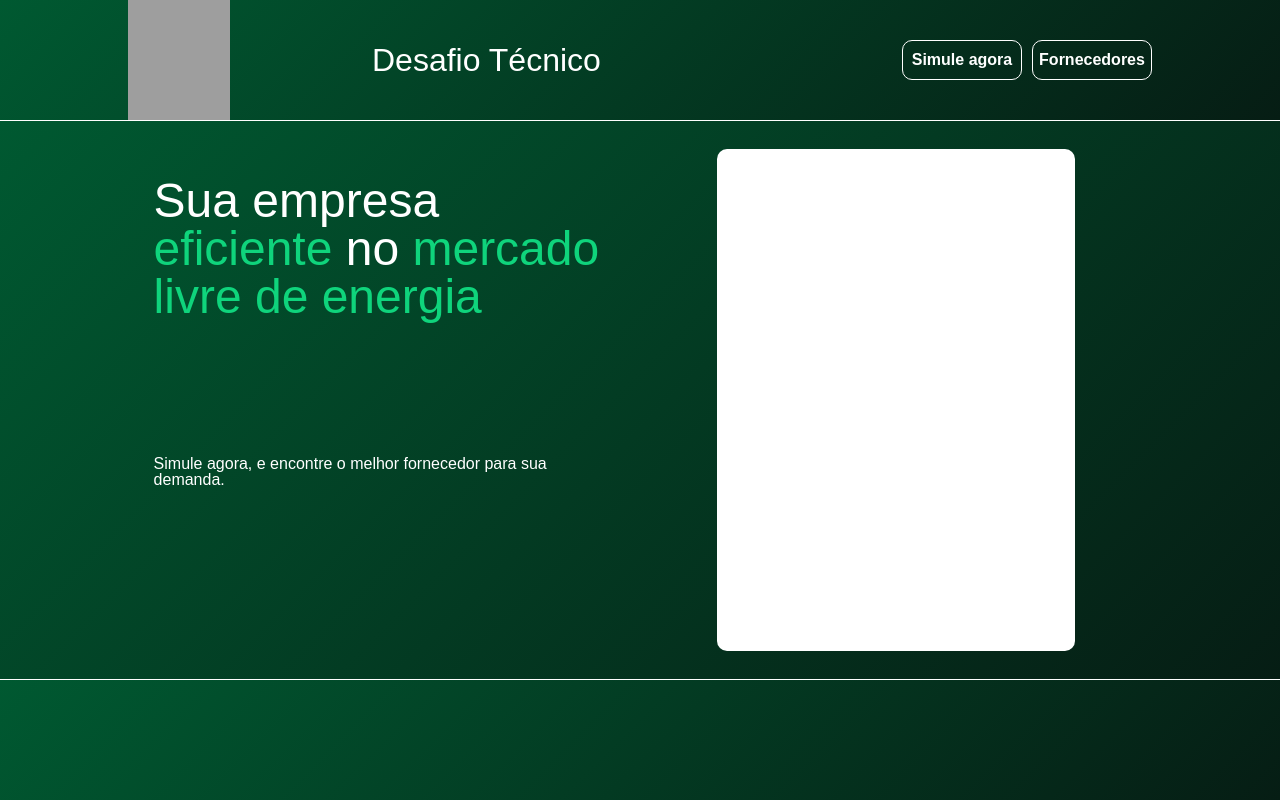
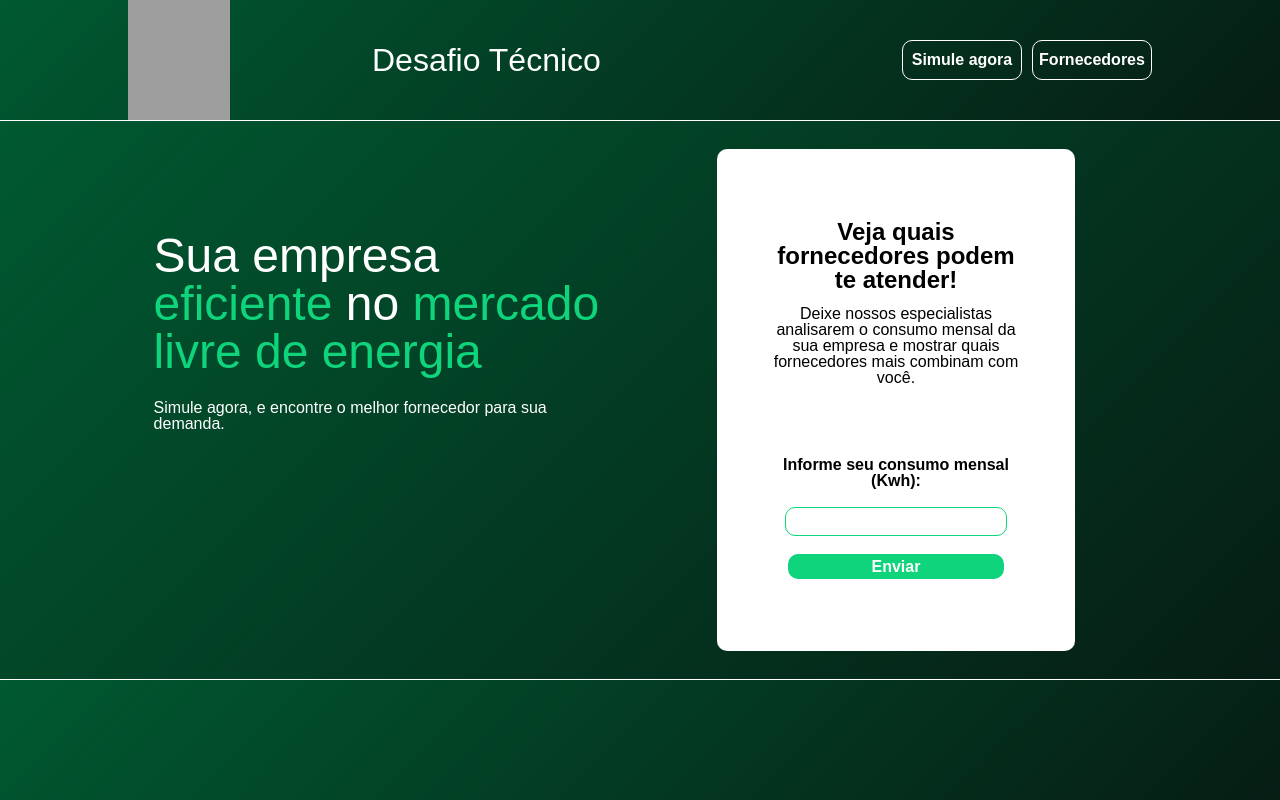
Before and after one commit to Wellz30/desafio-clarke-energia-frontend, a React (Create React App) app: page / in a window 1280 px wide. Built offline with nearby package versions, Linux system fonts and the light colour scheme; no server answers; grey boxes are pictures that could not be loaded.

Commit message:
feat: ajustes no modal de consumo

```diff
--- a/src/App.jsx
+++ b/src/App.jsx
@@ -74,7 +74,11 @@ function App() {
           </div>
           <div className="div-body-division-image">
             <div className="div-modal">
-
+                <h1 className="font-black">Veja quais fornecedores podem te atender!</h1>
+                <p className="description-text-modal">Deixe nossos especialistas analisarem o consumo mensal da sua empresa e mostrar quais fornecedores mais combinam com você.</p>
+                <label className="label-text-modal">Informe seu consumo mensal (Kwh):</label>
+                <input className="input-consumo" type="number"></input>
+                <button className="button-consumo">Enviar</button>
             </div>
           </div>
         </div>
--- a/src/styles/App.css
+++ b/src/styles/App.css
@@ -1,10 +1,3 @@
-:root {
-  --cor-primaria: #184a34;
-  --cor-secundaria: #0fd47c;
-  --cor-fonte-primaria: #ffffff;
-  --cor-fonte-secundaria: #000000;
-}
-
 .div-main{
   width: 100%;
   height: 100vh;
@@ -92,7 +85,7 @@
 
 .div-body-division-text{
   width: 90%;
-  height: 50%;
+  height: 30%;
   clear: both;
   font-size: 300%;
   font-family: sans-serif;
@@ -101,6 +94,16 @@
 
 .font-white{
   color: white;
+}
+
+.font-black{
+  width: 70%;
+  color: black;
+  margin-top: 20%;
+  font-weight: bolder;
+  font-size: 150%;
+  height: 15%;
+  text-align: center;
 }
 
 .div-body-division-subititle{
@@ -125,6 +128,53 @@
   background-color: white;
   border: none;
   border-radius: 10px;
+  display: flex;
+  flex-direction: column;
+  justify-content: flex-start;
+  align-items: center;
+}
+
+.description-text-modal{
+  color: black;
+  width: 70%;
+  text-align: center;
+  margin-top: 10px;
+}
+
+.label-text-modal{
+  color: black;
+  width: 70%;
+  margin-top: 20%;
+  font-family: sans-serif;
+  font-weight: bolder;
+  text-align: center;
+}
+
+.input-consumo{
+  width: 60%;
+  margin-top: 5%;
+  height: 5%;
+  border: 0.5px solid #0fd47c;
+  border-radius: 10px;
+  text-align: center;
+}
+
+.button-consumo{
+  width: 60%;
+  margin-top: 5%;
+  height: 5%;
+  border: none;
+  background-color: #0fd47c;
+  color: white;
+  font-family: sans-serif;
+  font-weight: bolder;
+  font-size: 100%;
+  border-radius: 10px;
+  cursor: pointer;
+}
+
+.button-consumo:hover{
+  background-color: #061d14;
 }
 
 .div-footer{
```
